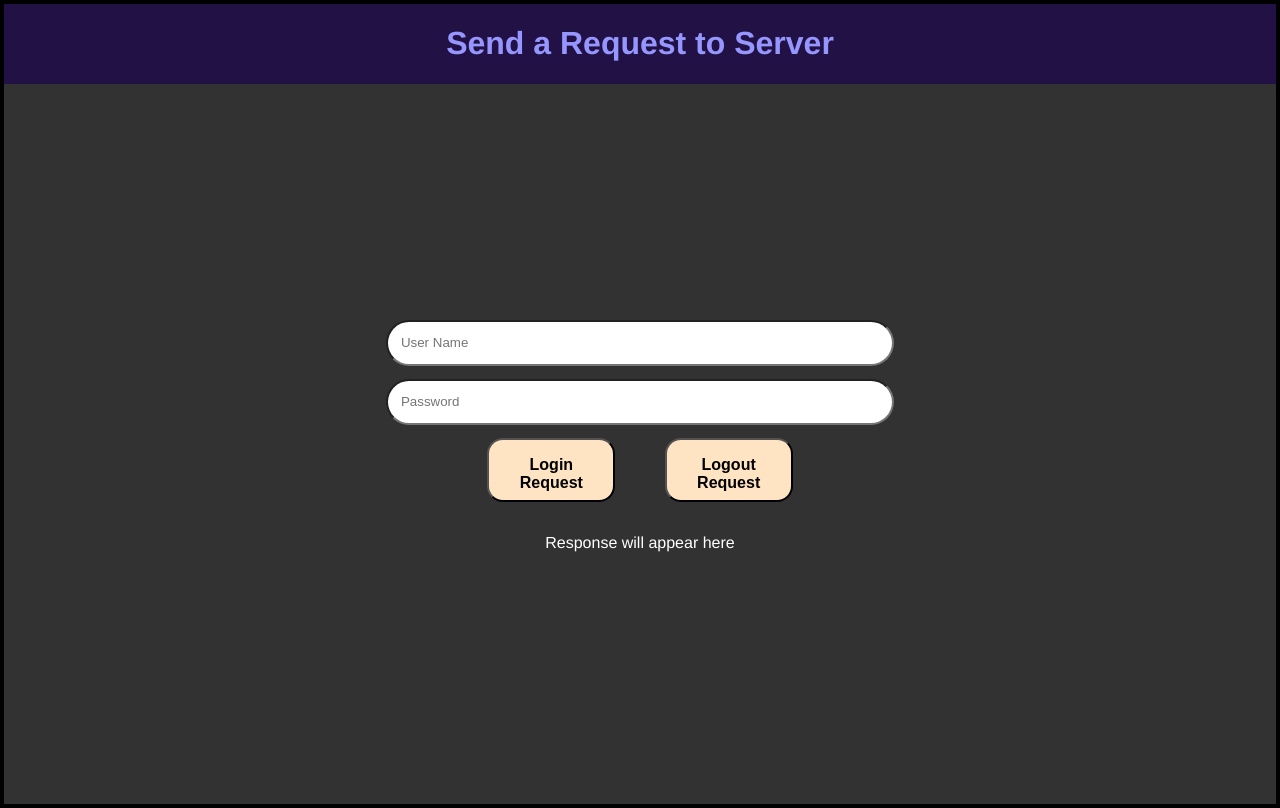
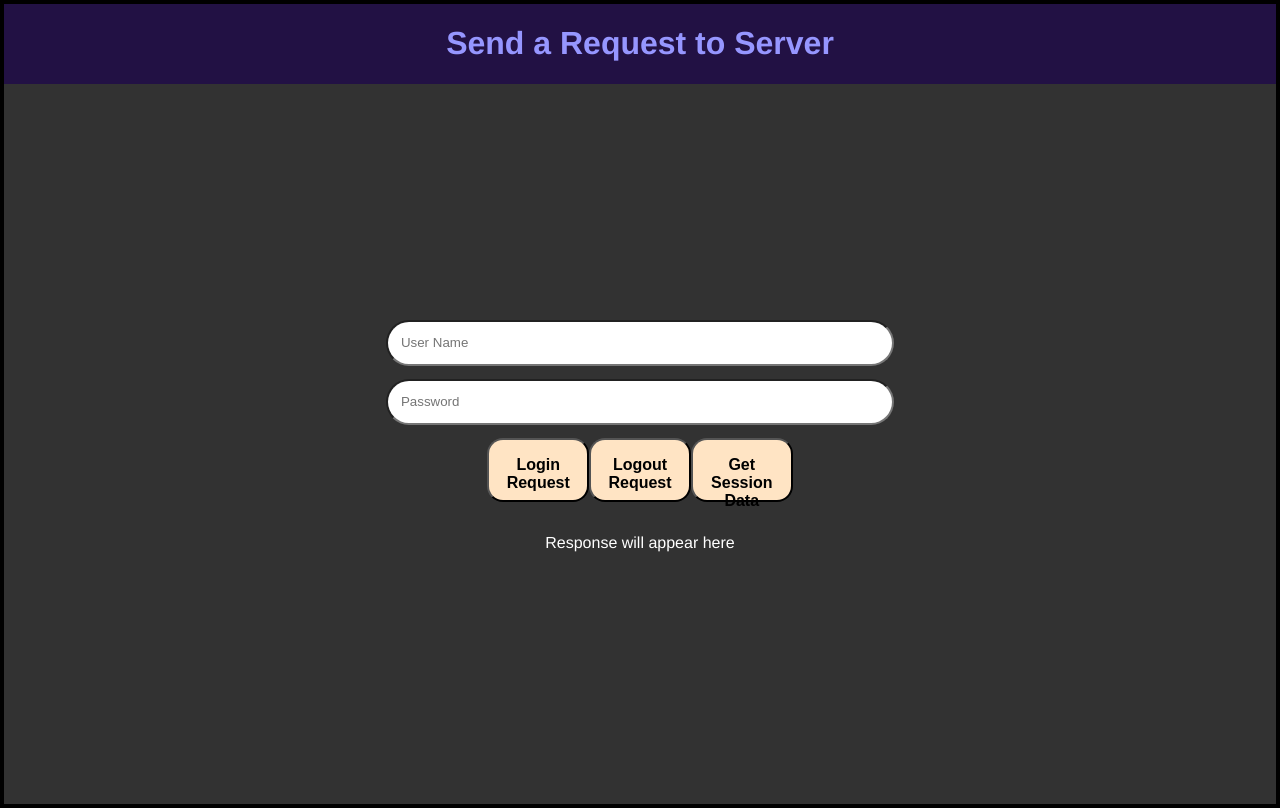
Before and after one commit to hAI-FA001/Test-Web-Concepts, a React (Create React App) app in the folder frontend/test-app/: page / in a window 1280 px wide. Built offline with nearby package versions, Linux system fonts and the light colour scheme; the HTML template or start-up script is replaced by a standard one.

Commit message:
add get session data button

```diff
--- a/frontend/test-app/src/App.js
+++ b/frontend/test-app/src/App.js
@@ -34,6 +34,20 @@ const App = () => {
             });
     }
 
+    function onSendSessionDataRequest(event) {
+        fetch(process.env.REACT_APP_SERVER_BASE_URL + "/user/session",
+            {
+                credentials: "include",
+                method: "GET",
+                headers: { "Content-Type": "application/json; charset=UTF-8" }
+            }
+        )
+            .then((res) => res.json())
+            .then((data) => {
+                setApiResponse(data);
+            });
+    }
+
     return (
         <div className="main-container">
             <h1>Send a Request to Server</h1>
@@ -43,6 +57,7 @@ const App = () => {
                 <div className="btns-container">
                     <button onClick={onSendLoginRequest}>Login Request</button>
                     <button onClick={onSendLogoutRequest}>Logout Request</button>
+                    <button onClick={onSendSessionDataRequest}>Get Session Data</button>
                 </div>
                 <div><p>{apiResponse? apiResponse : "Response will appear here"}</p></div>
             </div>
```
